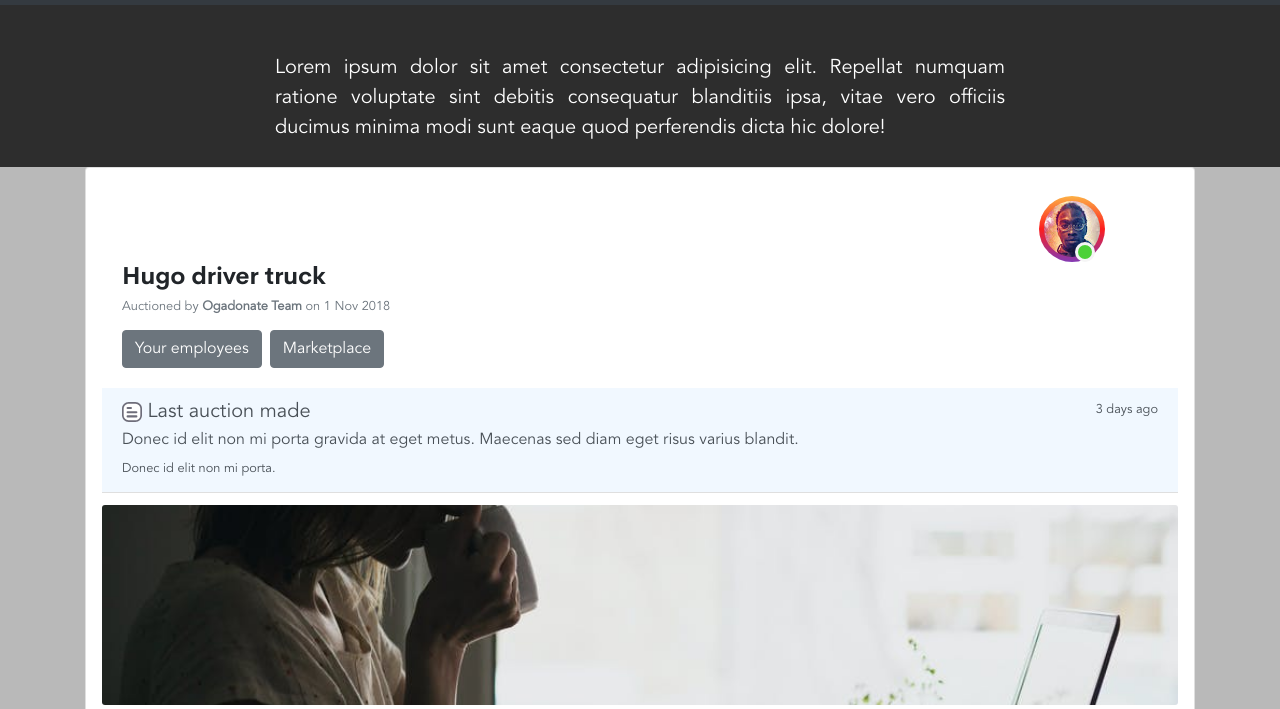
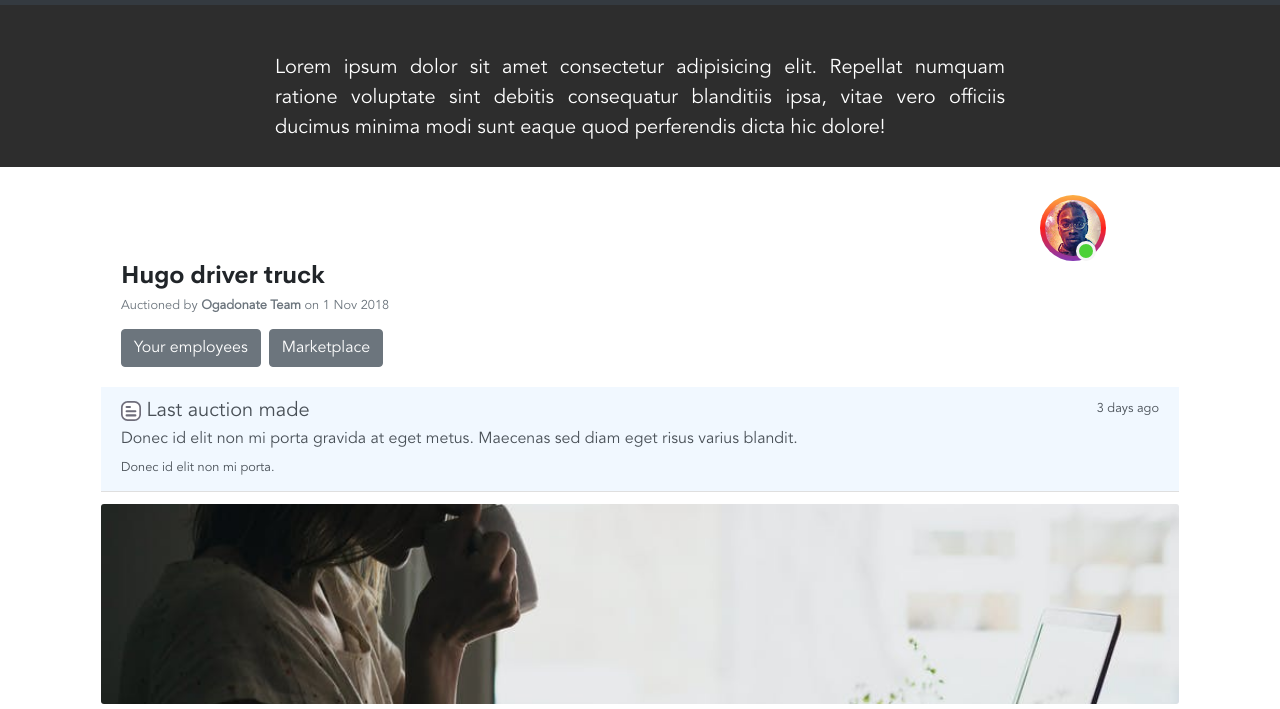
Before and after one commit to jim-nnamdi/shooter, a plain HTML site: page single.html in a window 1280 px wide. Shown: the part 51-760 px from the top of the page. Drawn offline with Linux system fonts and the light colour scheme.

Commit message:
removing excesses on the design colors and typography

```diff
--- a/single.html
+++ b/single.html
@@ -34,7 +34,7 @@
    </style>
 </head>
 
-<body style="background: #b9b9b9;">
+<body>
 
   <!-- Navigation -->
   <nav class="navbar navbar-expand-lg navbar-dark bg-dark fixed-top">
@@ -76,7 +76,7 @@
   </div>
   <div class="container">
 
-    <div class="card mb-5 border-5 pt-2 active pb-0 px-3">
+    <div class="card mb-5 border-5 pt-2 active pb-0 px-3" style="border:0px">
 
         <div class="card-body ">
             <div class="row">
```
Also changed, not shown: employees.html (+2 -2 lines), profile.html (+1 -1 lines).
